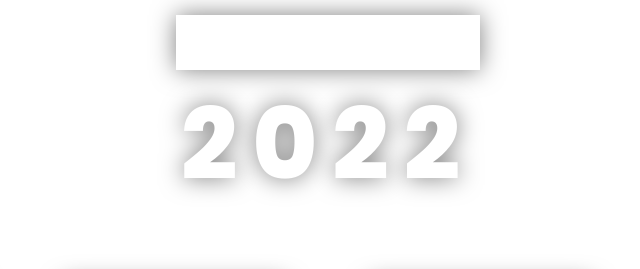
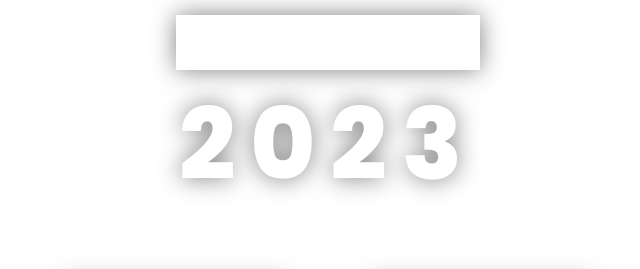
Before and after one commit to isseys/codespaces-blank, a plain HTML site: page index.html in a window 1280 px wide. Shown: the part 135-404 px from the top of the page, 312-952 px from the left. Drawn offline with Linux system fonts and the light colour scheme.

Commit message:
page updated

```diff
--- a/index.html
+++ b/index.html
@@ -15,7 +15,7 @@
     <div class="wrapper">
       <div class="heading">
         <h3>Countdown Till</h3>
-        <h1>2022</h1>
+        <h1>2023</h1>
       </div>
       <div class="countdown">
         <div class="box">
```
